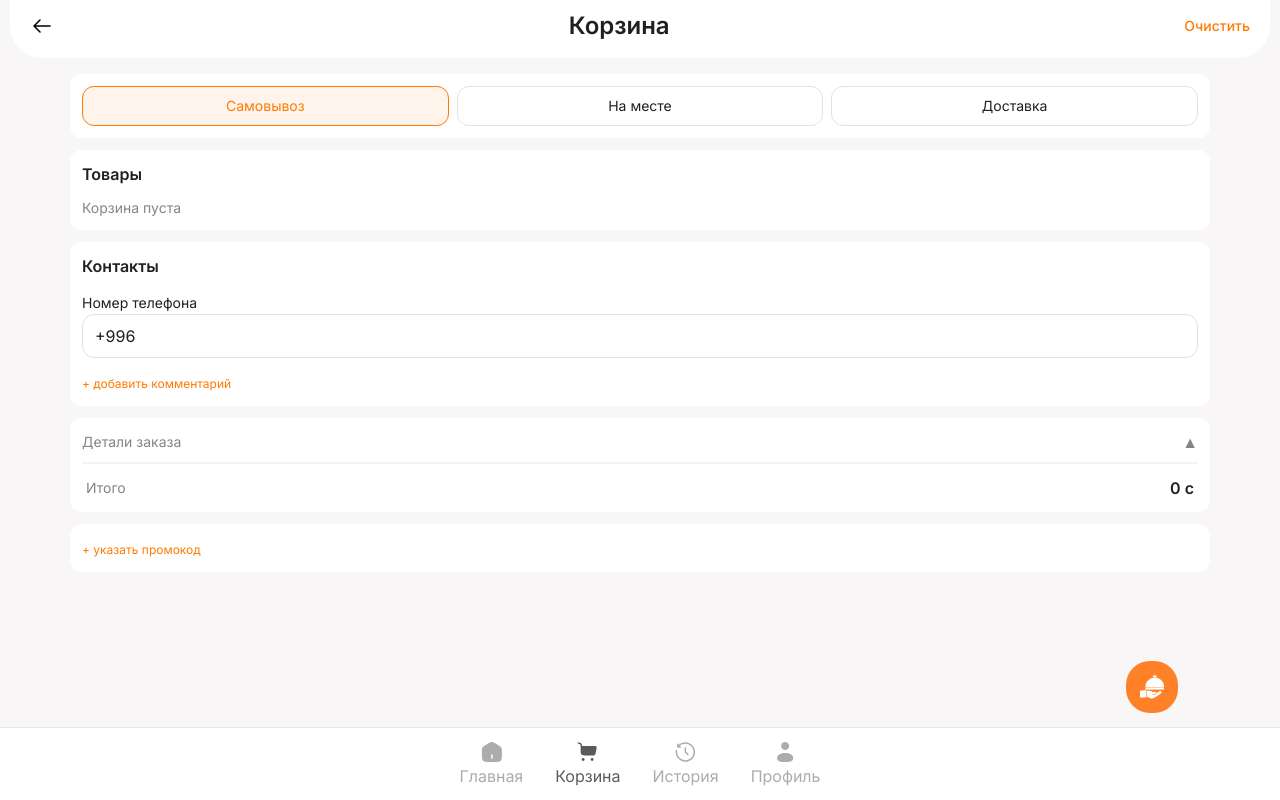
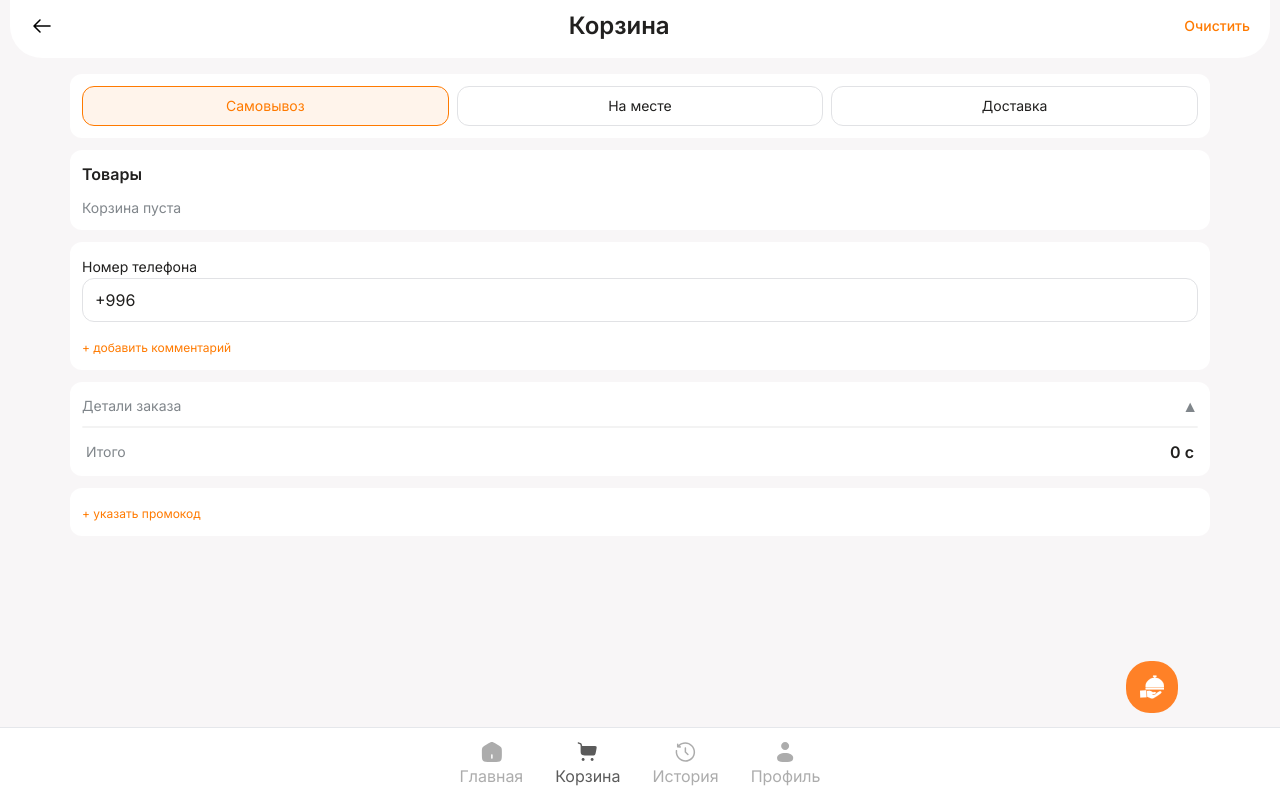
Before and after one commit to Seitek2002/imenu-re-design, a Next.js app: page /scan/basket in a window 1280 px wide. Built offline with nearby package versions, Linux system fonts and the light colour scheme.

Commit message:
text-removed

```diff
--- a/src/app/(home)/[venue]/basket/BasketView.tsx
+++ b/src/app/(home)/[venue]/basket/BasketView.tsx
@@ -181,10 +181,6 @@ export default function BasketView() {
 
         {/* Контакты */}
         <div className="bg-white p-3 rounded-[12px] mt-3">
-          <div className="mb-3">
-            <h4 className="text-base font-semibold">Контакты</h4>
-          </div>
-
           <label htmlFor="phone" className="block space-y-1 mb-3">
             <span className="text-[14px]">Номер телефона</span>
             <input
```
